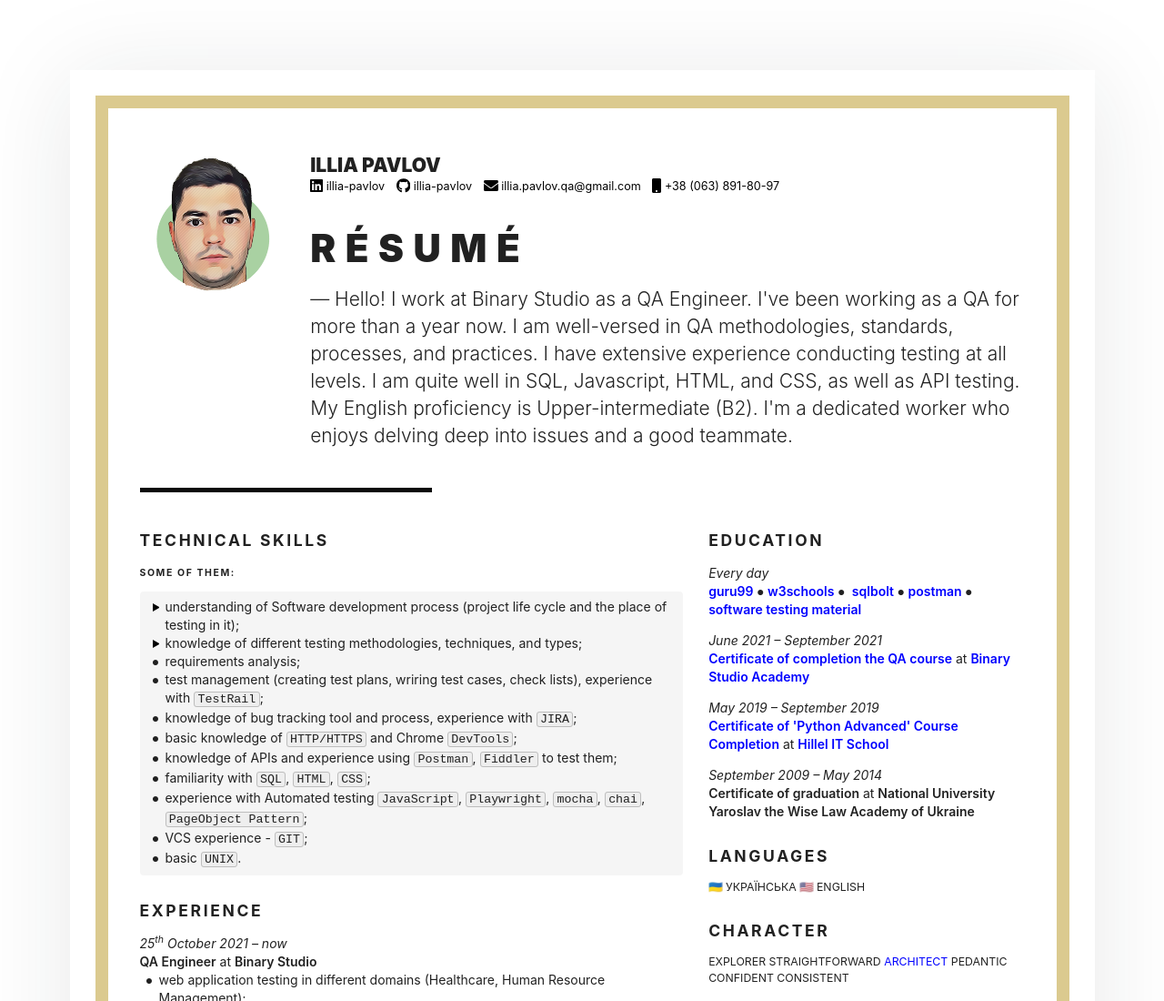
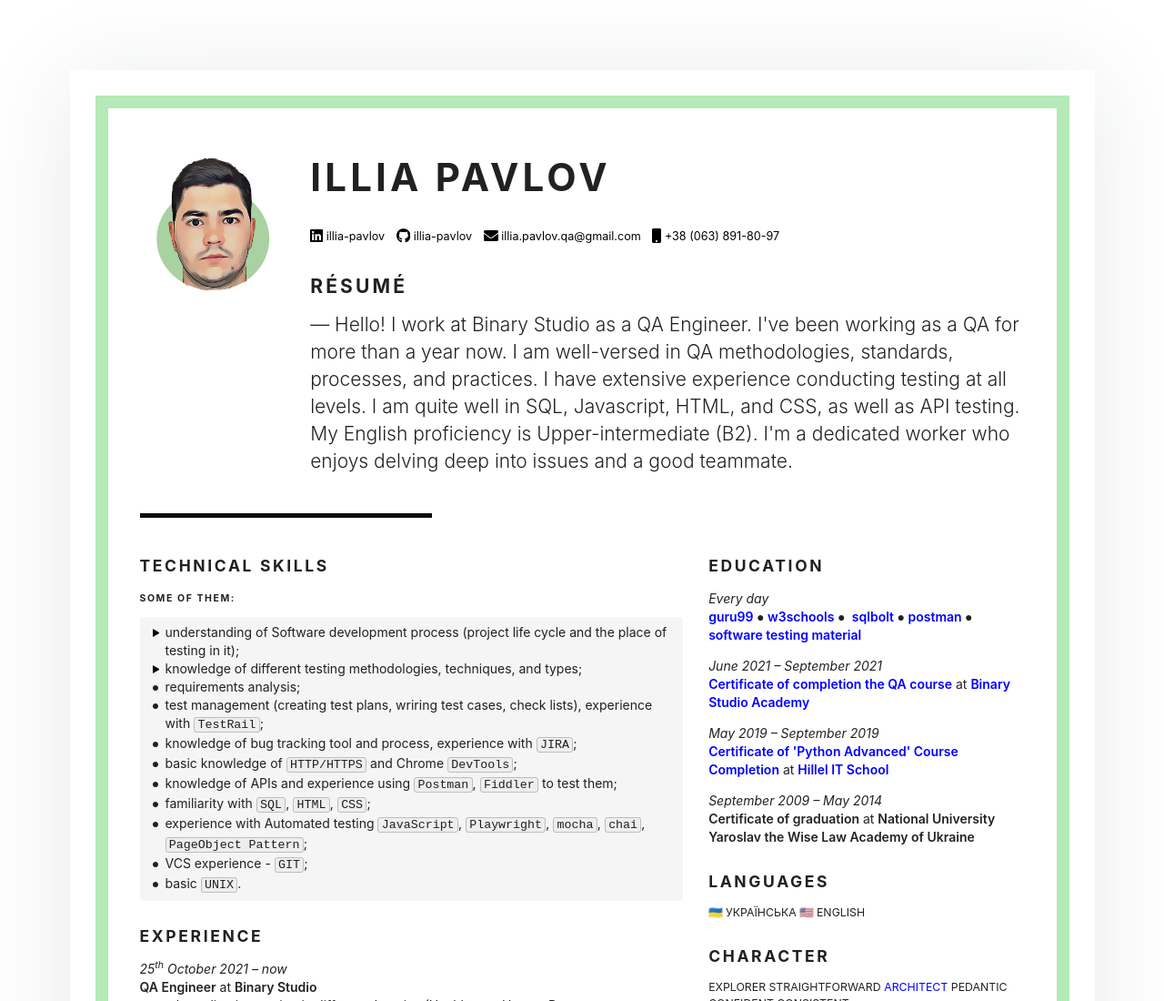
Before and after one commit to illia-pavlov/homepage, a plain HTML site: page index.html in a window 1280 px wide. Shown: the top 1100 px of the page at 91% size. Drawn offline with Linux system fonts and the light colour scheme.

Commit message:
Update styles

```diff
--- a/assets/stylesheets/base.css
+++ b/assets/stylesheets/base.css
@@ -1,9 +1,9 @@
 ::-moz-selection {
-    background: lightgoldenrodyellow;
+    background: rgb(181, 233, 181);
 }
 
 ::selection {
-    background: lightgoldenrodyellow;
+    background: rgb(181, 233, 181);
 }
 
 *,
@@ -56,15 +56,16 @@ h3 {
 }
 
 h1 {
-    font-weight: 900;
-    font-size: 1.5rem;
-    margin-bottom: 0;
+    font-weight: 750;
+    font-size: 3rem;
+    padding-bottom: 1rem;
+    letter-spacing: 0.1em;
 }
 
 h2 {
-    font-weight: 900;
-    font-size: 3rem;
-    letter-spacing: 0.25em;
+    font-weight: 750;
+    font-size: 1.5rem;
+    letter-spacing: 0.15em;
 }
 
 h2+p {
--- a/index.html
+++ b/index.html
@@ -41,7 +41,7 @@
 <body>
     <main>
         <article>
-            <div class="page" style="border-color: rgb(219, 202, 143);">
+            <div class="page" style="border-color: rgb(181, 233, 181);">
                 <div class="stackable grid">
                     <div class="row">
                         <div class="three wide center aligned column">
```
